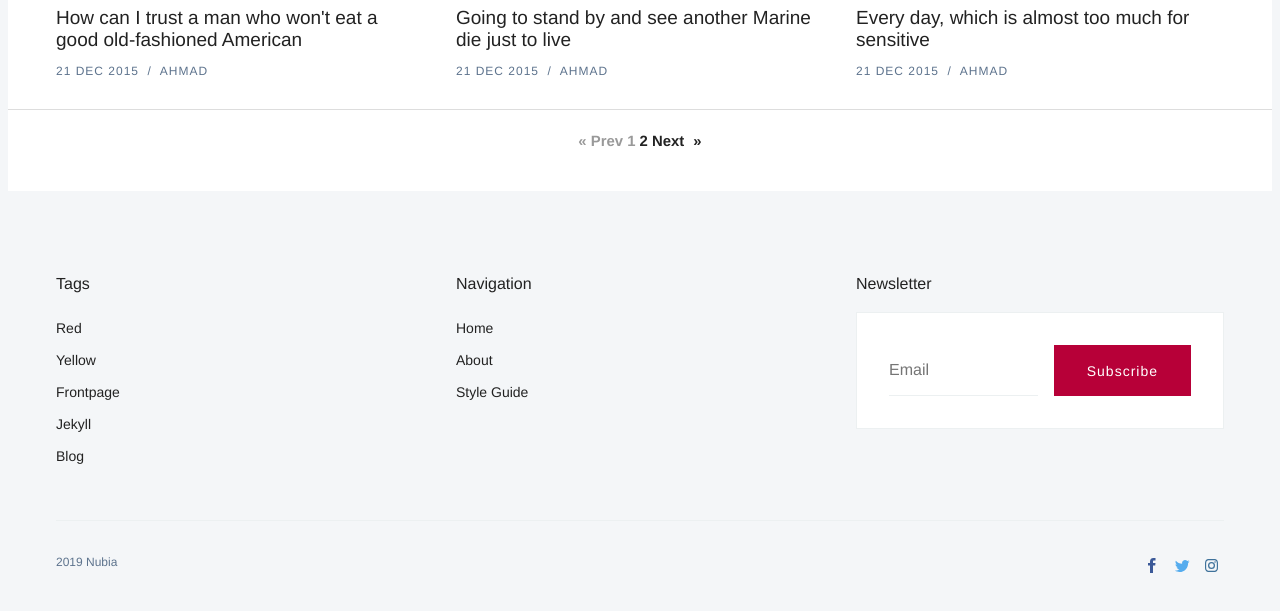
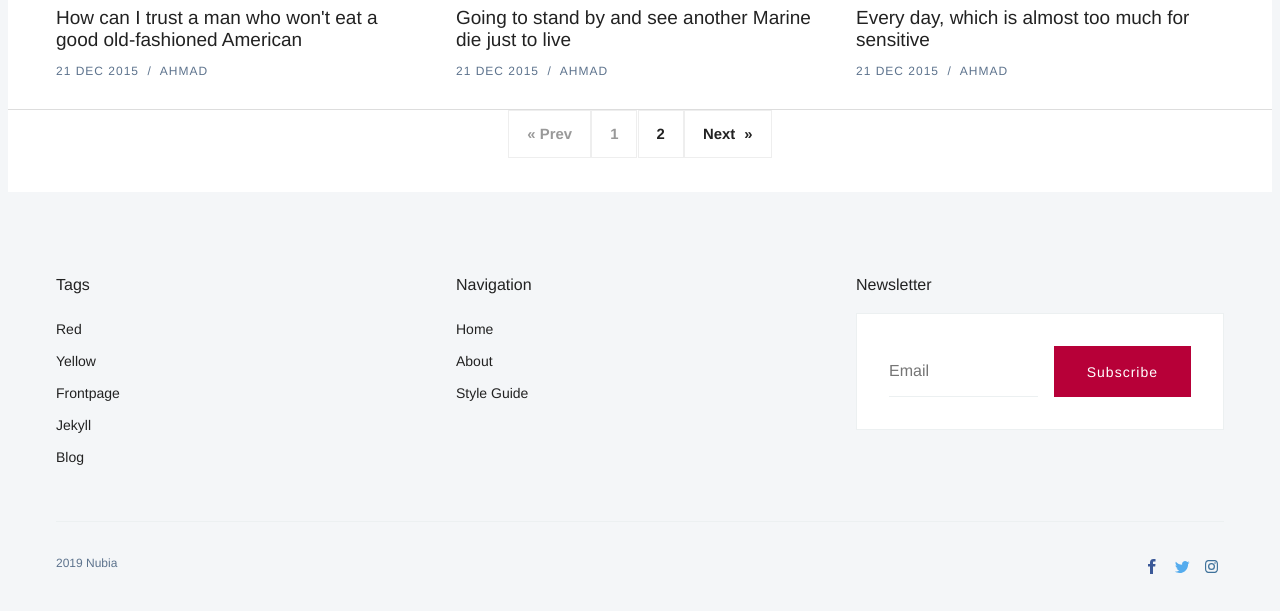
Before and after one commit to olaglam3/sleek, a Jekyll site: the page built from index.html, in a window 1280 px wide. Shown: the part 1991-2602 px from the top of the page. Built offline with Jekyll 4.4.1, drawn with Linux system fonts in a browser that asks for light colours; some web fonts are replaced; the list of posts is cut into pages by our own code; comment, search, counter and statistics services are not loaded.

Commit message:
Update _pagination.scss

```diff
--- a/_sass/components/_pagination.scss
+++ b/_sass/components/_pagination.scss
@@ -5,7 +5,6 @@
 .bottompagination span.navigation {
     display: block;
     font-size: 0.93rem;
-    padding: 15px 0 0 0;
     text-align: center;
     margin-bottom: 0rem;
     color: #999;
@@ -32,3 +31,27 @@
 .ml-1 {
   word-spacing: 5px;
 }
+
+
+
+.pagination {
+    text-align: center;
+ }.pagination a, .pagination span {
+    padding: 7px 18px;
+    border: 1px solid #eee;
+    margin-left: -2px;
+    margin-right: -2px;
+    background-color: #ffffff;
+    display: inline-block;
+  }
+
+.pagination a {
+    &:hover {
+        background-color: #f1f1f1;
+        color: #333;
+    }
+ }
+
+.pagination {
+    text-align: center;
+ }
```
